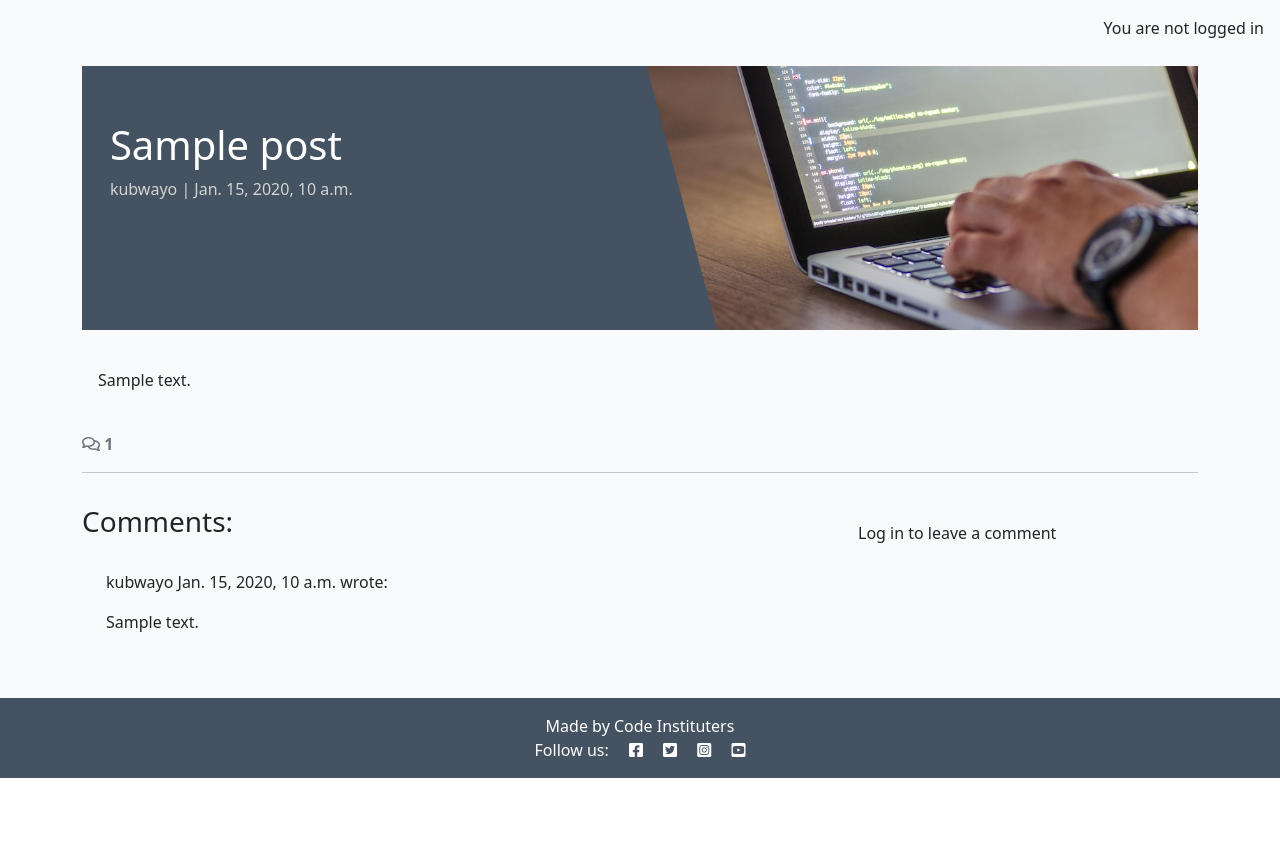
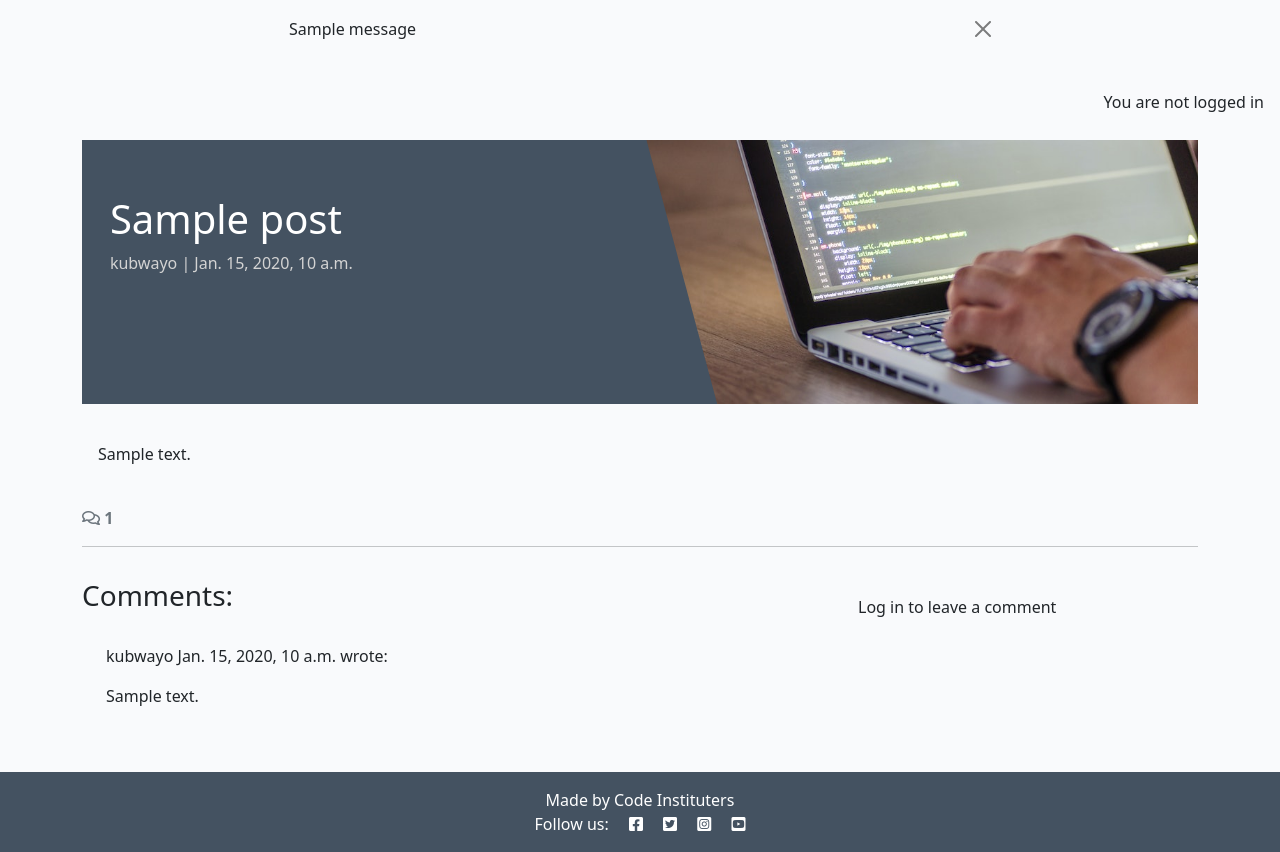
Before and after one commit to CryptikEd/django-blog, a Django app: a page that uses templates/base.html in a window 1280 px wide. Shown: the part 60-912 px from the top of the page. Before the commit the page ends 838 px from the top, so only its background shows below. Run offline with Django 4.2, Linux system fonts and the light colour scheme; data comes from the database, SQL or seed files in the repository; tables that the repository leaves empty hold one stand-in row (values such as "Sample post"); one stand-in notice (Sample message) is shown; some libraries are stand-ins or nearby versions.

Commit message:
Add display message for comments. Import messages from django contrib.

```diff
--- a/blog/views.py
+++ b/blog/views.py
@@ -1,5 +1,6 @@
 from django.shortcuts import render, get_object_or_404
 from django.views import generic
+from django.contrib import messages
 from .models import Post
 from .forms import CommentForm
 
@@ -30,6 +31,18 @@ def post_detail(request, slug):
     post = get_object_or_404(queryset, slug=slug)
     comments = post.comments.all().order_by("-created_on")
     comment_count = post.comments.filter(approved=True).count()
+    if request.method == "POST":
+        comment_form = CommentForm(data=request.POST)
+        if comment_form.is_valid():
+            comment = comment_form.save(commit=False)
+            comment.author = request.user
+            comment.post = post
+            comment.save()
+            messages.add_message(
+                request, messages.SUCCESS,
+                'Comment submitted and awaiting aproval'
+            )
+
     comment_form = CommentForm()
 
 
--- a/templates/base.html
+++ b/templates/base.html
@@ -73,7 +73,20 @@
             </div>
         </div>
     </nav>
-
+    <!-- displaying Django messages -->
+    <div class="container">
+        <div class="row">
+            <div class="col-md-8 offset-md-2">
+                {% for message in messages %}
+                <div class="alert {{ message.tags }} alert-dismissible
+                    fade show" id="msg" role="alert">
+                    {{ message | safe }}
+                    <button type="button" class="btn-close" data-bs-dismiss="alert" aria-label="Close"></button>
+                </div>
+                {% endfor %}
+            </div>
+        </div>
+    </div>
     <main class="flex-shrink-0 main-bg">
 
         {% if user.is_authenticated %}
```
